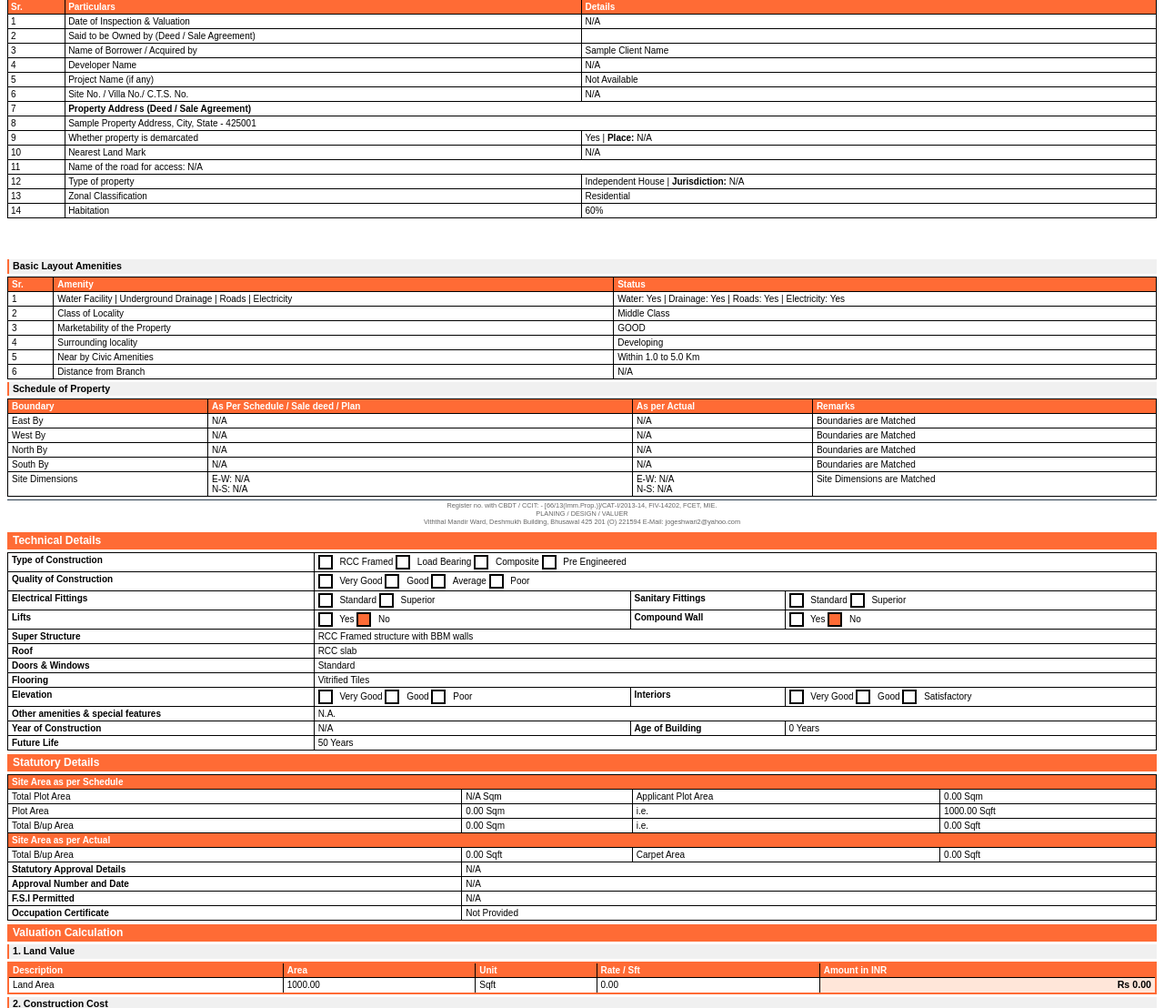
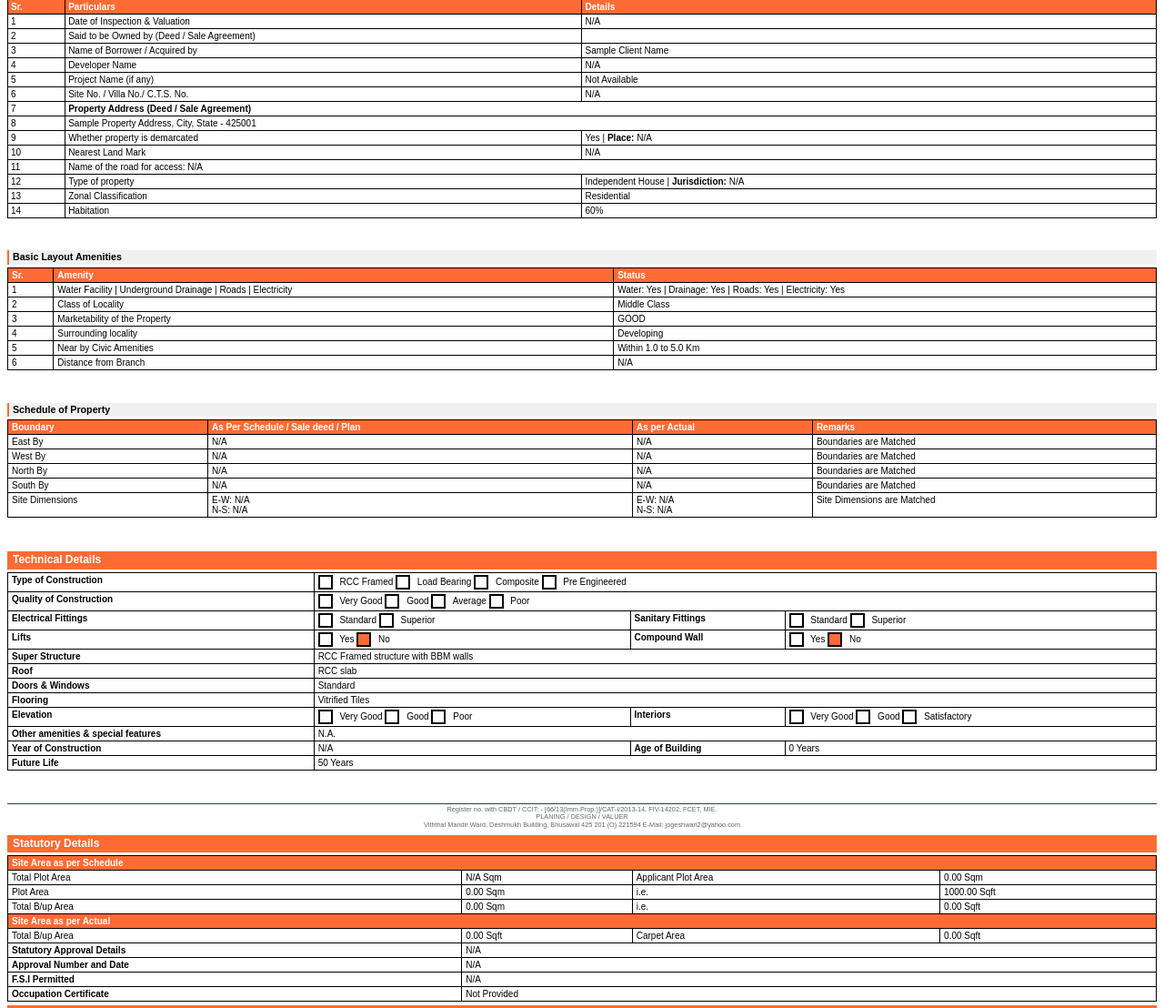
Before and after one commit to vipulsaw/land-valuation, a Flask app: page /templates/preview/1 in a window 1280 px wide. Shown: the part 201-1309 px from the top of the page at 91% size. Run offline with Flask 3, Linux system fonts and the light colour scheme; the visitor is signed in with stand-in values (Sample User, id 1); data comes from the database, SQL or seed files in the repository.

Commit message:
first ujjivan working final -1 space manage

```diff
--- a/templates/ujjivan_report.html
+++ b/templates/ujjivan_report.html
@@ -443,21 +443,7 @@
 
 
     <!-- SPACING BETWEEN SECTIONS vipul lines-->
-    <div style="height: 40px;"></div>
-
-
-
-
-
-
-
-
-
-
-
-
-
-
+    <div style="height: 30px;"></div>
 
 
     <!-- Basic Layout Amenities -->
@@ -505,7 +491,8 @@
         </tr>
     </table>
 
-
+<!-- SPACING BETWEEN SECTIONS vipul lines-->
+<div style="height: 30px;"></div>
 
 
     <!-- Schedule of Property -->
@@ -549,15 +536,8 @@
         </tr>
     </table>
 
-    <!-- Footer - First Page Only -->
-    <div class="footer" style="margin-top: 3px;">
-        Register no. with CBDT / CCIT: - [66/13(Imm.Prop.)]/CAT-I/2013-14, FIV-14202, FCET, MIE.<br>
-        PLANING / DESIGN / VALUER<br>
-        Viththal Mandir Ward, Deshmukh Building, Bhusawal 425 201 (O) 221594 E-Mail: jogeshwari2@yahoo.com
-    </div>
-
-    <!-- Page Break after first page -->
-    <div style="page-break-before: always;"></div>
+    <!-- SPACING BETWEEN SECTIONS vipul lines-->
+    <div style="height: 30px;"></div>
 
     <!-- Technical Details -->
     <div class="section-title">Technical Details</div>
@@ -649,6 +629,23 @@
             <td colspan="3">{{ valuation.estimated_future_life or '50' }} Years</td>
         </tr>
     </table>
+
+
+    <!-- SPACING BETWEEN SECTIONS vipul lines-->
+    <div style="height: 30px;"></div>
+
+
+    <!-- Footer - First Page Only -->
+    <div class="footer" style="margin-top: 3px;">
+        Register no. with CBDT / CCIT: - [66/13(Imm.Prop.)]/CAT-I/2013-14, FIV-14202, FCET, MIE.<br>
+        PLANING / DESIGN / VALUER<br>
+        Viththal Mandir Ward, Deshmukh Building, Bhusawal 425 201 (O) 221594 E-Mail: jogeshwari2@yahoo.com
+    </div>
+
+    <!-- Page Break after first page -->
+    <div style="page-break-before: always;"></div>
+
+
 
     <!-- Statutory Details -->
     <div class="section-title">Statutory Details</div>
```
